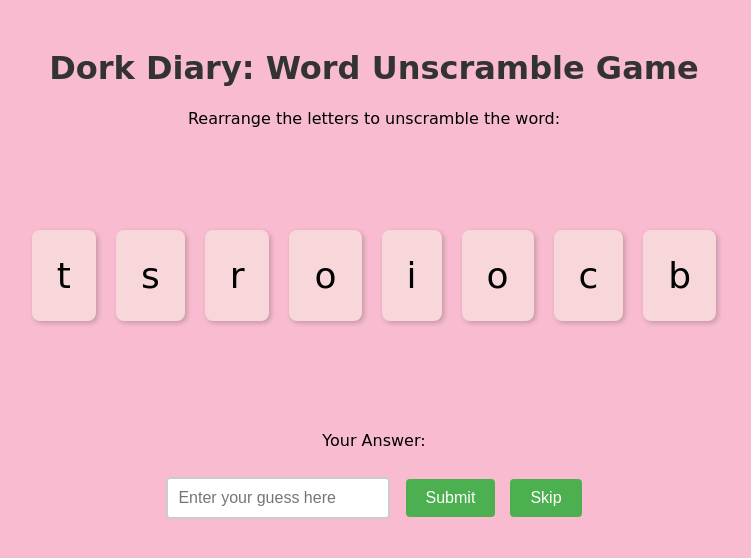
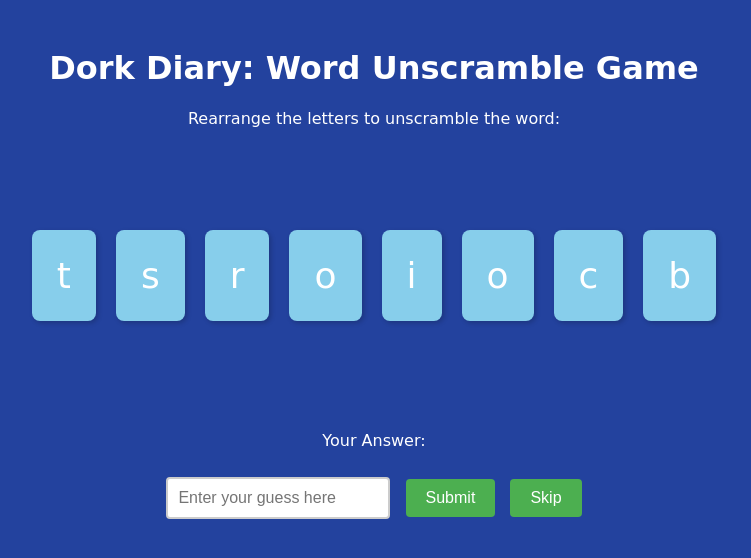
Before and after one commit to maryammaz/FlashyImaginaryPacket, a Flask app: page /unscramble_game in a window 1280 px wide. Shown: the top 558 px of the page, without its empty margins (266-1017 px from the left). Run offline with Flask 3, Linux system fonts and the light colour scheme.

Commit message:
not finished taking a break but need to close replit

```diff
--- a/templates/unscramble.html
+++ b/templates/unscramble.html
@@ -8,24 +8,25 @@
         body {
             font-family: 'Comic Sans MS', cursive, sans-serif;
             text-align: center;
-            background-color: #f8bbd0;
+            background-color: #23429e; /* Background color */
+            color: white; /* Set font color to white */
             padding: 20px;
         }
-        h1 { color: #333; }
+        h1 { color: white; } /* Ensure header font is white */
         .card {
             display: inline-block;
             padding: 25px; /* Increased padding to make the cards bigger */
             font-size: 36px; /* Increased font size for better visibility */
-            background-color: #f8d7da;
+            background-color: #87ceeb; /* Sky blue color for the card bubbles */
             margin: 10px; /* Increased margin between cards */
             border-radius: 8px;
             cursor: pointer;
             box-shadow: 2px 2px 5px rgba(0,0,0,0.2);
-            transition: transform 0.2s;
+            transition: transform 0.2s, background-color 0.2s;
         }
         .card:hover {
             transform: scale(1.1);
-            background-color: #f48fb1;
+            background-color: #5aa0c8; /* Darker sky blue on hover */
         }
         .result {
             margin-top: 20px;
```
Also changed, not shown: static/images/brandon.png (added), static/images/brianna.png (added), static/images/chloe.png (added), static/images/mackenzie.png (added), static/images/nikki.png (added), static/images/zoey.png (added).
